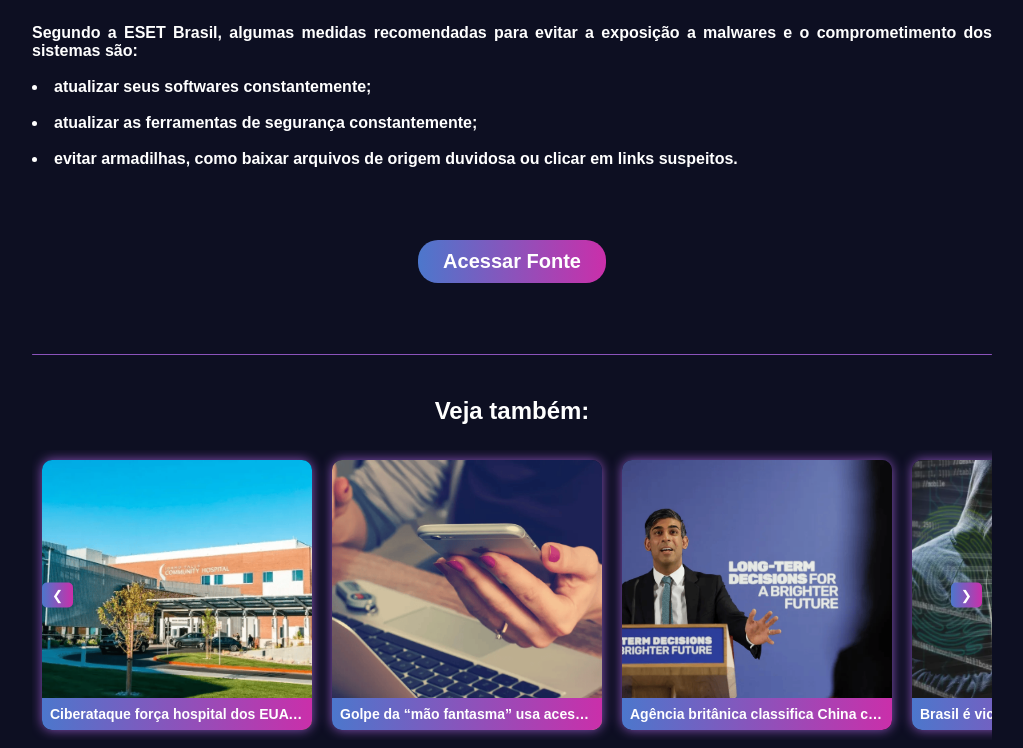
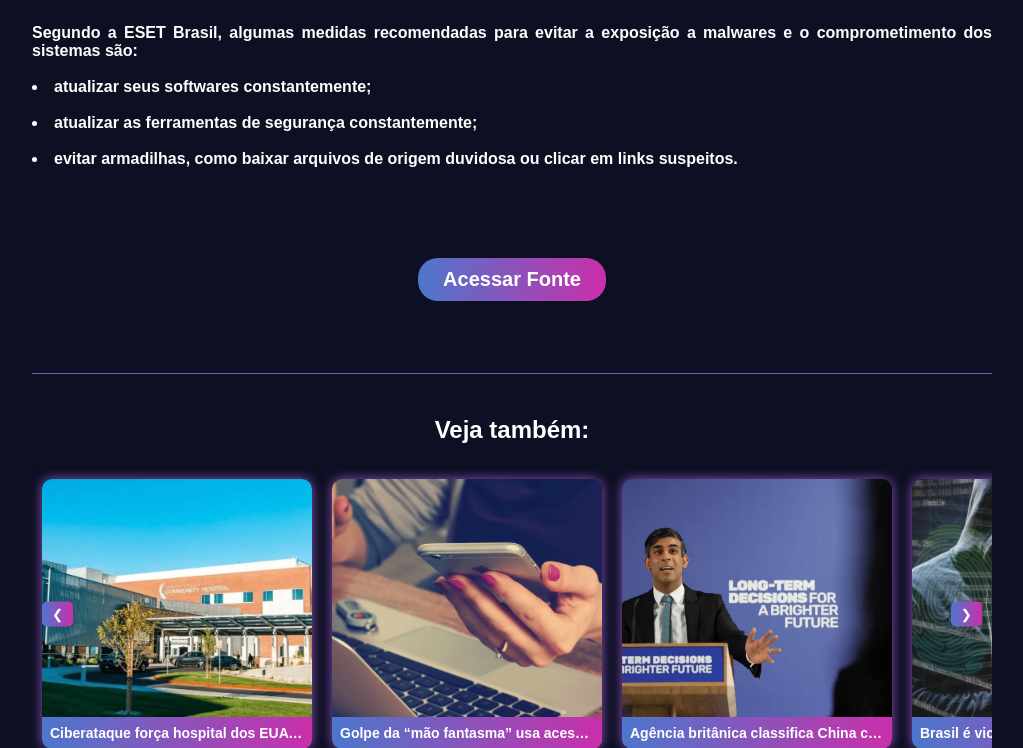
Before and after one commit to FelipeS04/Ciber-Safe-site, a Django app: page /noticia/7/ in a window 1280 px wide. Shown: the part 1440-2188 px from the top of the page, without its empty margins (128-1151 px from the left). Run offline with Django 5.2, Linux system fonts and the light colour scheme; data comes from the database, SQL or seed files in the repository; both versions use the stored data as it was after the commit.

Commit message:
Update noticia.html

```diff
--- a/learning_logs/static/learning_logs/css/index.css
+++ b/learning_logs/static/learning_logs/css/index.css
@@ -104,10 +104,6 @@ hr {
 
 .botao a {
     text-decoration: none;
-}
-
-.botao-noticia {
-    height: 60px;
 }
 
 .botao-noticia button {
--- a/learning_logs/templates/learning_logs/noticia.html
+++ b/learning_logs/templates/learning_logs/noticia.html
@@ -54,13 +54,17 @@
         <p class="desc-img">{{ noticia.descricao_imagem2 }}</p>
         {% endif %}
         <br>
+        {% if noticia.conteudo2 %}
+            <br>
+            <p class="conteudo">{{ noticia.conteudo2|safe }}</p>
+            <br>
+        {% endif %}
         <br>
-        {% if noticia.conteudo2 %}
-            <p class="conteudo">{{ noticia.conteudo2|safe }}</p>
-        {% endif %}
+        <br>
         <div class="botao-noticia">
             <a href="{{ noticia.link }}"><button type="submit">Acessar Fonte</button></a>
         </div>
+        <br>
         <br>
         <br>
         <br>
```
Also changed, not shown: db.sqlite3.
